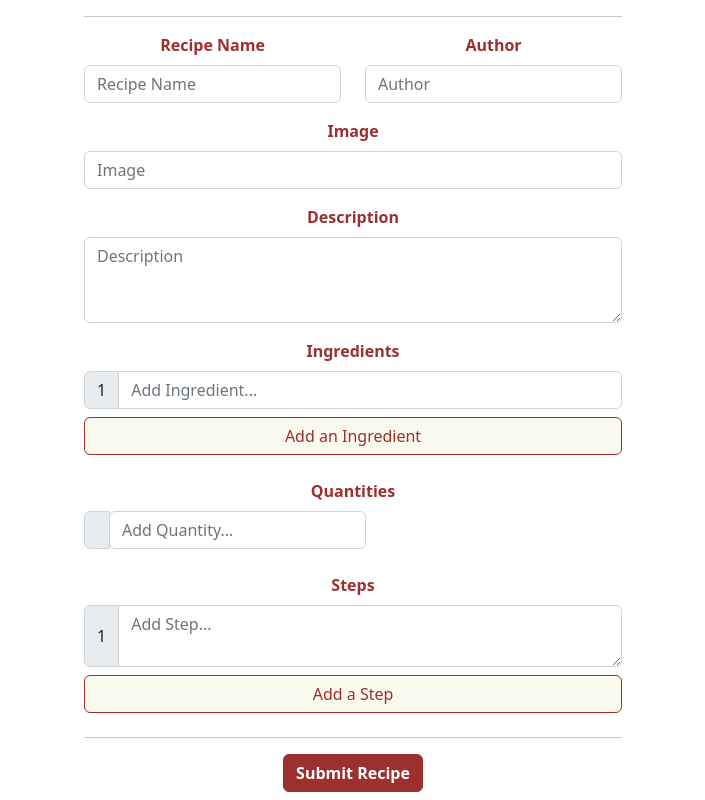
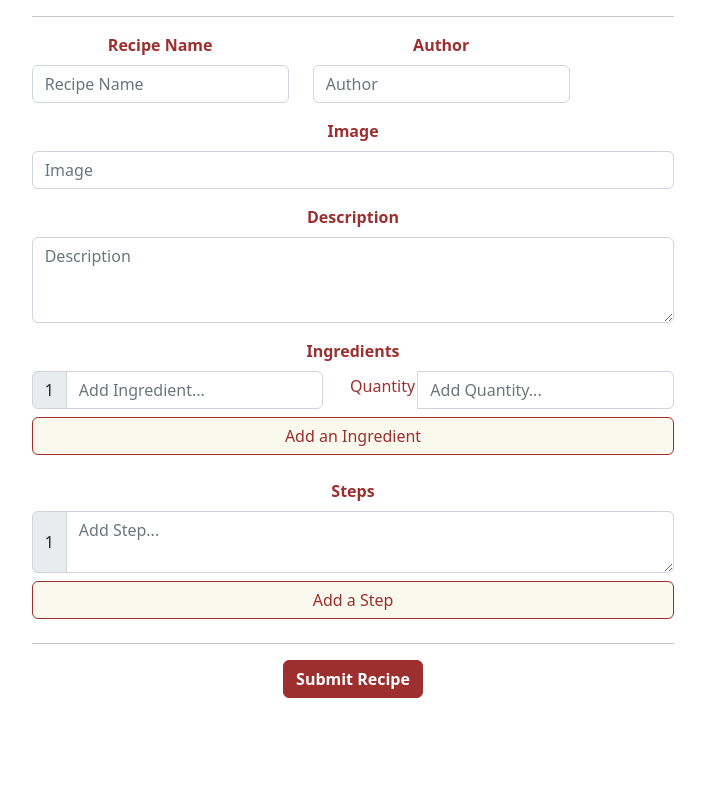
Before and after one commit to imandato/Milestone-2-Recipe-Project-Front, a React (Create React App) app: page /recipe/new in a window 1280 px wide. Shown: the part 224-1024 px from the top of the page, without its empty margins (287-992 px from the left). After the commit the page ends 930 px from the top, so only its background shows below. Built offline with nearby package versions, Linux system fonts and the light colour scheme; a web font is replaced by a local one.

Commit message:
working add page

```diff
--- a/src/Components/AddRecipe.js
+++ b/src/Components/AddRecipe.js
@@ -3,6 +3,7 @@ import { useState } from "react";
 import { Form, FormGroup } from "react-bootstrap";
 import Button from "react-bootstrap/Button";
 import Col from 'react-bootstrap/Col';
+import FormRange from "react-bootstrap/esm/FormRange";
 import InputGroup from 'react-bootstrap/InputGroup';
 import Row from 'react-bootstrap/Row';
 import { Link } from "react-router-dom";
@@ -15,10 +16,10 @@ const RecipeForm = () => {
 
   const [ingredientList, setIngredientList] = useState([{ingredient: ""},]);
 
-  console.log(ingredientList)
+  //console.log(ingredientList)
 
   const handleAddIngredient = () =>{
-    setIngredientList([...ingredientList, {ingredientList:""}])
+    setIngredientList([...ingredientList, {ingredient:""}])
   }
 
   const handleRemoveIngredient = (index) =>{
@@ -28,18 +29,19 @@ const RecipeForm = () => {
   }
 
   const handleIngredientChange = (e, index) =>{
-    const {name, value} = e.target;
+    const {value} = e.target;
     const list = [...ingredientList];
-    list[index][name] = value;
+    list[index]["ingredient"] = value;
     setIngredientList(list);
+    console.log(ingredientList)
   }
 
   const [quantityList, setQuantityList] = useState([{quantity: ""},]);
 
-  console.log(ingredientList)
+  //console.log(ingredientList)
 
   const handleAddQuantity = () =>{
-    setQuantityList([...quantityList, {quantityList:""}])
+    setQuantityList([...quantityList, {quantity:""}])
   }
 
   const handleRemoveQuantity= (index) =>{
@@ -49,18 +51,18 @@ const RecipeForm = () => {
   }
 
   const handleQuantityChange = (e, index) =>{
-    const {name, value} = e.target;
+    const {value} = e.target;
     const list = [...quantityList];
-    list[index][name] = value;
+    list[index]["quantity"] = value;
     setIngredientList(list);
   }
 
   const [stepList, setStepList] = useState([{step: ""},]);
 
-  console.log(stepList)
+  //console.log(stepList)
 
   const handleAddStep = () =>{
-    setStepList([...stepList, {stepList:""}])
+    setStepList([...stepList, {step:""}])
   }
 
   const handleRemoveStep = (index) =>{
@@ -70,14 +72,15 @@ const RecipeForm = () => {
   }
 
   const handleStepChange = (e, index) =>{
-    const {name, value} = e.target;
+    const {value} = e.target;
     const steps = [...stepList];
-    steps[index][name] = value;
+    steps[index]["step"] = value;
     setStepList(steps);
+    console.log(stepList)
   }
     return (
       <div style={{display: "flex", justifyContent:"center"}}>
-        <Form action="http://localhost:4000/recipe" method='POST' style={{marginLeft: "15rem", marginRight: "15rem"}}>
+        <Form action="http://localhost:4000/recipe" method='POST'>
           <h1 style={{color: "rgba(157,47,47)", fontWeight: "bolder", marginBottom: "5rem"}}>Add Your Own Recipe!</h1>
           <hr/>
           <Row className="align-items-center" style={{ }}>
@@ -107,10 +110,20 @@ const RecipeForm = () => {
             <Form.Label style={{ fontWeight: "bolder",color: "rgba(157,47,47)"}}>Ingredients</Form.Label>
             {ingredientList.map((singleIngredient,index)=>(
               <div key={index}>
-              <InputGroup className="mb-2">
-                <InputGroup.Text>{index+1}</InputGroup.Text>
-                <Form.Control style={{maxWidth:"45rem"}} name="name" placeholder="Add Ingredient..."  value={singleIngredient.ingredient} onChange={(e)=>handleIngredientChange(e,index)}/>
-              </InputGroup>
+                <Row className="align-items-center" style={{ }}>
+              <Col xs="auto">
+                <InputGroup className="mb-2">
+                  <InputGroup.Text>{index+1}</InputGroup.Text>
+                    <Form.Control style={{maxWidth:"45rem"}} type="text" name="name" value={singleIngredient.ingredient} placeholder="Add Ingredient..." onChange={(e)=>handleIngredientChange(e,index)}/>
+                  </InputGroup>
+                  </Col>
+                  <Col xs="auto">
+                    <InputGroup className="mb-2">
+                      <Form.Label style={{color: "rgba(157,47,47)", padding:".2rem"}}>Quantity</Form.Label>
+                      <Form.Control  placeholder="Add Quantity..." type="text" name="quantity"/>
+                    </InputGroup>
+                </Col>
+              </Row>
               <div style={{display:"flex", flexDirection:"column",justifyContent:"center", }}>
               {ingredientList.length -1 === index &&(
                 <Button type="submit" className="mb-2" style={{color: "rgba(157,47,47)", backgroundColor:"#F9F9ED", borderColor: "rgba(157,47,47)" }} onClick={handleAddIngredient}>
@@ -126,7 +139,7 @@ const RecipeForm = () => {
               </div>
             ))}
           </Form.Group>
-          <Form.Group className="mb-3" controlId="formDescription">
+          {/* <Form.Group className="mb-3" controlId="formDescription">
             <Form.Label style={{ fontWeight: "bolder",color: "rgba(157,47,47)"}}>Quantities</Form.Label>
             {ingredientList.map((singleIngredient,index)=>(
               <div key={index}>
@@ -134,12 +147,12 @@ const RecipeForm = () => {
                 <InputGroup.Text>{singleIngredient.ingredient}</InputGroup.Text>
                 {quantityList.map((singleQuantity,index)=>(
                   <div key={index}>
-                  <Form.Control  placeholder="Add Quantity..." name="quantity" value={singleQuantity.quantity} onChange={(e)=>handleQuantityChange(e,index)}/>
+                  <Form.Control  placeholder="Add Quantity..." value={singleQuantity.quantity}  onChange={(e)=>handleQuantityChange(e,index)}/>
                   </div>
                 ))}
               </InputGroup>
               <div style={{display:"flex", flexDirection:"column",justifyContent:"center", }}>
-              {/* {stepList.length -1 === index &&(
+              {stepList.length -1 === index &&(
                 <Button type="submit" className="mb-2" style={{color: "rgba(157,47,47)", backgroundColor:"#F9F9ED", borderColor: "rgba(157,47,47)" }} onClick={handleAddQuantity}>
                 Add a Quantity
                 </Button>
@@ -148,11 +161,11 @@ const RecipeForm = () => {
                 <Button type="submit" className="mb-2" style={{color: "rgba(157,47,47)", backgroundColor:"#F9F9ED", borderColor: "rgba(157,47,47)" }} onClick={()=>handleRemoveQuantity(index)}>
                 Remove a Quantity
                 </Button>
-              )} */}
+              )}
               </div>
               </div>
             ))}
-            </Form.Group>
+            </Form.Group> */}
           <Form.Group className="mb-3" controlId="formDescription">
             <Form.Label style={{ fontWeight: "bolder",color: "rgba(157,47,47)"}}>Steps</Form.Label>
             {stepList.map((singleStep,index)=>(
@@ -177,9 +190,9 @@ const RecipeForm = () => {
             ))}
             </Form.Group>
           <hr/>
-         <Link to='/'><Button type="submit" className="mb-2" id="submitbtn" style={{backgroundColor: "rgba(157,47,47)", borderColor: "rgba(157,47,47)", fontWeight:"bolder"}} >
+         <Button type="submit" className="mb-2" id="submitbtn" style={{backgroundColor: "rgba(157,47,47)", borderColor: "rgba(157,47,47)", fontWeight:"bolder"}} >
                 Submit Recipe
-          </Button></Link>
+          </Button>
         </Form>
         </div>
       );
--- a/src/Components/RecipePage.js
+++ b/src/Components/RecipePage.js
@@ -16,7 +16,7 @@ const RecipePage = () => {
     fetchRecipeById(id);
 }, []);
 
-
+//fetch the data and break it up into more easy to read labels
 const fetchRecipeById = (id) => {
   // console.log(id);
   axios
@@ -31,7 +31,7 @@ const fetchRecipeById = (id) => {
         console.log(err);
       });
 };
-
+//create a list of all returned steps
 const mappedSteps = steps.map((step, i) =>
 {
 return (
@@ -39,6 +39,7 @@ return (
 )
 });
 
+//create multiple table rows depending on reurned ingredients and quanitity
 const mappedIngredients = ingredients.map((ingredient, i) =>
 {
 return (
@@ -49,6 +50,7 @@ return (
    </tr>
 )
 });
+
 
   return (
     <div>
@@ -68,7 +70,7 @@ return (
               <strong><u>Ingredients</u></strong>
               </p>
 
-              <table>
+              <table className='ingredient-table'>
                 <tr>
                   <th>Ingredient</th>
                   <th>Quantity</th>
```
